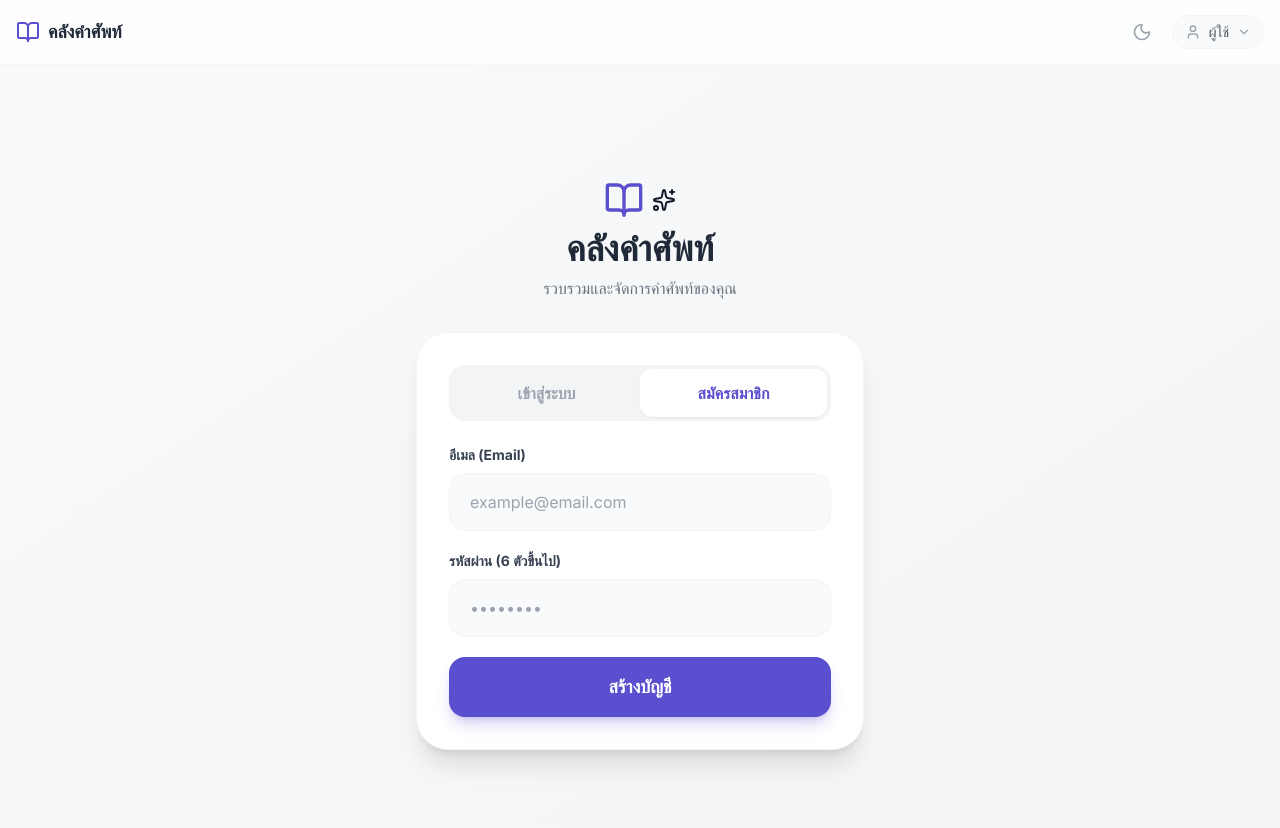
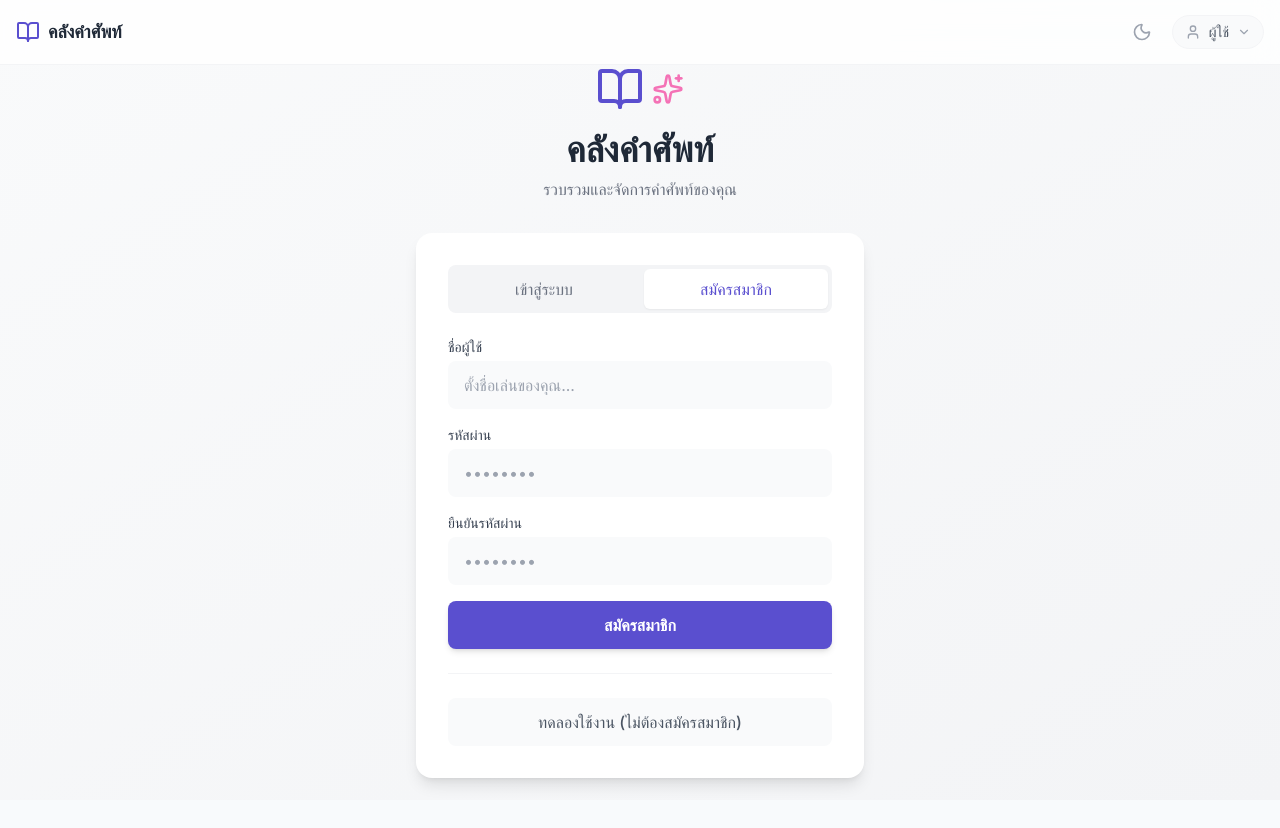
Before and after one commit to TZeropw/Vocabulary-Flashcards, a Next.js app: page /login in a window 1280 px wide. Both pictures are taken after a click on the button "สมัครสมาชิก". Shown: the top 828 px of the page. After the commit the page ends 800 px from the top, so only its background shows below. Built offline with nearby package versions, Linux system fonts and the light colour scheme; no server answers.

Commit message:
แก้

```diff
--- a/app/login/page.tsx
+++ b/app/login/page.tsx
@@ -1,112 +1,77 @@
 'use client';
-import { useState, useEffect } from 'react';
+import Link from 'next/link';
+import { BookOpen, Sparkles } from 'lucide-react';
 import { useRouter } from 'next/navigation';
-import { BookOpen, Sparkles } from 'lucide-react';
-import { auth } from '@/lib/firebase';
-import { createUserWithEmailAndPassword, signInWithEmailAndPassword, onAuthStateChanged } from 'firebase/auth';
+import { useState } from 'react';
 
-export default function RootPage() {
+export default function LoginPage() {
   const router = useRouter();
   const [isLogin, setIsLogin] = useState(true);
 
-  const [email, setEmail] = useState('');
-  const [password, setPassword] = useState('');
-  const [errorMsg, setErrorMsg] = useState('');
+  const [username, setUsername] = useState('');
 
-  useEffect(() => {
-    const unsubscribe = onAuthStateChanged(auth, (user) => {
-      if (user) {
-        const displayName = user.email ? user.email.split('@')[0] : 'ผู้ใช้งาน';
-        localStorage.setItem('vocab-username', displayName);
-        router.push('/dashboard');
-      }
-    });
-    return () => unsubscribe();
-  }, [router]);
+  const handleSubmit = (e: React.FormEvent) => {
+    e.preventDefault();
 
-  const handleAuth = async (e: React.FormEvent) => {
-    e.preventDefault();
-    setErrorMsg('');
+    if (username.trim()) {
+      localStorage.setItem('vocab-username', username);
 
-    if (!email.trim() || !password.trim()) return;
-
-    try {
-      if (isLogin) {
-        await signInWithEmailAndPassword(auth, email, password);
-      } else {
-        await createUserWithEmailAndPassword(auth, email, password);
-      }
-    } catch (err: any) {
-      console.error(err.code);
-      if (err.code === 'auth/email-already-in-use') {
-        setErrorMsg('อีเมลนี้ถูกใช้งานไปแล้ว');
-      } else if (err.code === 'auth/invalid-credential' || err.code === 'auth/wrong-password') {
-        setErrorMsg('อีเมลหรือรหัสผ่านไม่ถูกต้อง');
-      } else if (err.code === 'auth/weak-password') {
-        setErrorMsg('รหัสผ่านต้องมีอย่างน้อย 6 ตัวอักษร');
-      } else if (err.code === 'auth/invalid-email') {
-        setErrorMsg('รูปแบบอีเมลไม่ถูกต้อง');
-      } else {
-        setErrorMsg('เกิดข้อผิดพลาด กรุณาลองใหม่อีกครั้ง');
-      }
+      window.location.href = '/dashboard';
     }
   };
 
   return (
-    <div className="min-h-screen flex flex-col items-center justify-center p-4 transition-colors duration-500">
+    <div className="min-h-[80vh] flex flex-col justify-center items-center">
       <div className="text-center mb-8">
-        <div className="inline-flex items-center justify-center gap-2 mb-2">
-          <BookOpen className="text-primary dark:text-primary-light transition-colors" size={40} />
-          <Sparkles className="text-secondary dark:text-yellow-400 transition-colors" size={24} />
+        <div className="flex justify-center items-center gap-2 text-primary mb-4">
+          <BookOpen size={48} />
+          <Sparkles size={32} className="text-pink-400" />
         </div>
-        <h1 className="text-4xl font-black text-gray-800 dark:text-white transition-colors">คลังคำศัพท์</h1>
-        <p className="text-gray-500 dark:text-gray-400 mt-2 transition-colors">รวบรวมและจัดการคำศัพท์ของคุณ</p>
+        <h1 className="text-4xl font-bold text-gray-800 mb-2">คลังคำศัพท์</h1>
+        <p className="text-gray-500">รวบรวมและจัดการคำศัพท์ของคุณ</p>
       </div>
 
-      <div className="bg-white dark:bg-gray-800 w-full max-w-md rounded-[2rem] shadow-xl p-8 border border-gray-100 dark:border-gray-700 transition-colors duration-500">
-        <div className="flex bg-gray-100 dark:bg-gray-900 p-1 rounded-2xl mb-6 transition-colors">
-          <button onClick={() => { setIsLogin(true); setErrorMsg(''); }} className={`flex-1 py-3 rounded-xl font-bold transition-all ${isLogin ? 'bg-white dark:bg-gray-700 text-primary dark:text-primary-light shadow-sm' : 'text-gray-400 dark:text-gray-500 hover:text-gray-600 dark:hover:text-gray-300'}`}>
-            เข้าสู่ระบบ
-          </button>
-          <button onClick={() => { setIsLogin(false); setErrorMsg(''); }} className={`flex-1 py-3 rounded-xl font-bold transition-all ${!isLogin ? 'bg-white dark:bg-gray-700 text-primary dark:text-primary-light shadow-sm' : 'text-gray-400 dark:text-gray-500 hover:text-gray-600 dark:hover:text-gray-300'}`}>
-            สมัครสมาชิก
-          </button>
+      <div className="bg-white p-8 rounded-2xl shadow-lg w-full max-w-md transition-all duration-300">
+        <div className="flex gap-2 mb-6 p-1 bg-gray-100 rounded-lg">
+          <button onClick={() => setIsLogin(true)} className={`flex-1 py-2 rounded-md font-medium transition duration-200 ${isLogin ? 'bg-white text-primary shadow-sm' : 'text-gray-500 hover:text-gray-700'}`}>เข้าสู่ระบบ</button>
+          <button onClick={() => setIsLogin(false)} className={`flex-1 py-2 rounded-md font-medium transition duration-200 ${!isLogin ? 'bg-white text-primary shadow-sm' : 'text-gray-500 hover:text-gray-700'}`}>สมัครสมาชิก</button>
         </div>
 
-        {errorMsg && (
-          <div className="bg-red-50 dark:bg-red-900/30 text-red-500 dark:text-red-400 p-3 rounded-xl text-sm font-medium mb-4 text-center border border-red-100 dark:border-red-800/50 transition-colors">
-            {errorMsg}
-          </div>
-        )}
-
-        <form onSubmit={handleAuth} className="space-y-5">
+        <form onSubmit={handleSubmit} className="space-y-4">
           <div>
-            <label className="block text-sm font-bold text-gray-700 dark:text-gray-300 mb-2 transition-colors">อีเมล (Email)</label>
+            <label className="block text-sm font-medium text-gray-700 mb-1">ชื่อผู้ใช้</label>
             <input
-              type="email"
-              placeholder="example@email.com"
-              value={email}
-              onChange={(e) => setEmail(e.target.value)}
-              className="w-full bg-gray-50 dark:bg-gray-900 border border-gray-100 dark:border-gray-700 text-gray-900 dark:text-white placeholder-gray-400 dark:placeholder-gray-500 rounded-2xl px-5 py-4 focus:ring-2 focus:ring-primary outline-none transition-colors"
+              type="text"
+              placeholder="ตั้งชื่อเล่นของคุณ..."
+              value={username}
+              onChange={(e) => setUsername(e.target.value)}
+              className="w-full border-gray-200 rounded-lg px-4 py-3 focus:ring-2 focus:ring-primary focus:border-transparent outline-none bg-gray-50 focus:bg-white transition"
               required
             />
           </div>
+
           <div>
-            <label className="block text-sm font-bold text-gray-700 dark:text-gray-300 mb-2 transition-colors">รหัสผ่าน (6 ตัวขึ้นไป)</label>
-            <input
-              type="password"
-              placeholder="••••••••"
-              value={password}
-              onChange={(e) => setPassword(e.target.value)}
-              className="w-full bg-gray-50 dark:bg-gray-900 border border-gray-100 dark:border-gray-700 text-gray-900 dark:text-white placeholder-gray-400 dark:placeholder-gray-500 rounded-2xl px-5 py-4 focus:ring-2 focus:ring-primary outline-none transition-colors"
-              required
-              minLength={6}
-            />
+            <label className="block text-sm font-medium text-gray-700 mb-1">รหัสผ่าน</label>
+            <input type="password" placeholder="••••••••" className="w-full border-gray-200 rounded-lg px-4 py-3 focus:ring-2 focus:ring-primary focus:border-transparent outline-none bg-gray-50 focus:bg-white transition" required />
           </div>
-          <button type="submit" className="w-full bg-primary text-white py-4 rounded-2xl font-bold text-lg hover:bg-primary-dark dark:hover:bg-indigo-500 shadow-lg shadow-primary/25 transition mt-2">
-            {isLogin ? 'เข้าสู่ระบบ' : 'สร้างบัญชี'}
+
+          {!isLogin && (
+             <div className="animate-fade-in-down">
+                <label className="block text-sm font-medium text-gray-700 mb-1">ยืนยันรหัสผ่าน</label>
+                <input type="password" placeholder="••••••••" className="w-full border-gray-200 rounded-lg px-4 py-3 focus:ring-2 focus:ring-primary focus:border-transparent outline-none bg-gray-50 focus:bg-white transition" required />
+             </div>
+          )}
+
+          <button type="submit" className="w-full bg-primary hover:bg-primary-dark text-white font-bold py-3 rounded-lg transition shadow-md hover:shadow-lg transform active:scale-95">
+            {isLogin ? 'เข้าสู่ระบบ' : 'สมัครสมาชิก'}
           </button>
         </form>
+
+        <div className="mt-6 pt-6 border-t border-gray-100">
+          <Link href="/dashboard" className="block w-full bg-gray-50 hover:bg-gray-100 text-gray-600 text-center font-medium py-3 rounded-lg transition">
+            ทดลองใช้งาน (ไม่ต้องสมัครสมาชิก)
+          </Link>
+        </div>
       </div>
     </div>
   );
--- a/app/page.tsx
+++ b/app/page.tsx
@@ -53,57 +53,60 @@ export default function RootPage() {
   };
 
   return (
-    <div className="min-h-screen bg-gray-50 flex flex-col items-center justify-center p-4">
+    // ถอด bg-gray-50 ออก เพื่อให้มันใช้พื้นหลัง Gradient ตัวใหม่จาก layout.tsx
+    <div className="min-h-screen flex flex-col items-center justify-center p-4 transition-colors duration-500">
       <div className="text-center mb-8">
         <div className="inline-flex items-center justify-center gap-2 mb-2">
-          <BookOpen className="text-primary" size={40} />
-          <Sparkles className="text-secondary" size={24} />
+          <BookOpen className="text-primary dark:text-primary-light transition-colors" size={40} />
+          <Sparkles className="text-secondary dark:text-yellow-400 transition-colors" size={24} />
         </div>
-        <h1 className="text-4xl font-black text-gray-800">คลังคำศัพท์</h1>
-        <p className="text-gray-500 mt-2">รวบรวมและจัดการคำศัพท์ของคุณ</p>
+        <h1 className="text-4xl font-black text-gray-800 dark:text-white transition-colors">คลังคำศัพท์</h1>
+        <p className="text-gray-500 dark:text-gray-400 mt-2 transition-colors">รวบรวมและจัดการคำศัพท์ของคุณ</p>
       </div>
 
-      <div className="bg-white w-full max-w-md rounded-[2rem] shadow-xl p-8 border border-gray-100">
-        <div className="flex bg-gray-100 p-1 rounded-2xl mb-6">
-          <button onClick={() => { setIsLogin(true); setErrorMsg(''); }} className={`flex-1 py-3 rounded-xl font-bold transition ${isLogin ? 'bg-white text-primary shadow-sm' : 'text-gray-400'}`}>
+      {/* อัปเกรดกล่องให้เป็นสีเทาเข้มใน Dark Mode */}
+      <div className="bg-white dark:bg-gray-800 w-full max-w-md rounded-[2rem] shadow-xl p-8 border border-gray-100 dark:border-gray-700 transition-colors duration-500">
+        <div className="flex bg-gray-100 dark:bg-gray-900 p-1 rounded-2xl mb-6 transition-colors">
+          <button onClick={() => { setIsLogin(true); setErrorMsg(''); }} className={`flex-1 py-3 rounded-xl font-bold transition-all ${isLogin ? 'bg-white dark:bg-gray-700 text-primary dark:text-primary-light shadow-sm' : 'text-gray-400 dark:text-gray-500 hover:text-gray-600 dark:hover:text-gray-300'}`}>
             เข้าสู่ระบบ
           </button>
-          <button onClick={() => { setIsLogin(false); setErrorMsg(''); }} className={`flex-1 py-3 rounded-xl font-bold transition ${!isLogin ? 'bg-white text-primary shadow-sm' : 'text-gray-400'}`}>
+          <button onClick={() => { setIsLogin(false); setErrorMsg(''); }} className={`flex-1 py-3 rounded-xl font-bold transition-all ${!isLogin ? 'bg-white dark:bg-gray-700 text-primary dark:text-primary-light shadow-sm' : 'text-gray-400 dark:text-gray-500 hover:text-gray-600 dark:hover:text-gray-300'}`}>
             สมัครสมาชิก
           </button>
         </div>
 
         {errorMsg && (
-          <div className="bg-red-50 text-red-500 p-3 rounded-xl text-sm font-medium mb-4 text-center border border-red-100">
+          <div className="bg-red-50 dark:bg-red-900/30 text-red-500 dark:text-red-400 p-3 rounded-xl text-sm font-medium mb-4 text-center border border-red-100 dark:border-red-800/50 transition-colors">
             {errorMsg}
           </div>
         )}
 
         <form onSubmit={handleAuth} className="space-y-5">
           <div>
-            <label className="block text-sm font-bold text-gray-700 mb-2">อีเมล (Email)</label>
+            <label className="block text-sm font-bold text-gray-700 dark:text-gray-300 mb-2 transition-colors">อีเมล (Email)</label>
             <input
               type="email"
               placeholder="example@email.com"
               value={email}
               onChange={(e) => setEmail(e.target.value)}
-              className="w-full bg-gray-50 border border-gray-100 rounded-2xl px-5 py-4 focus:ring-2 focus:ring-primary outline-none"
+              // อัปเกรดช่อง Input ให้รองรับ Dark Mode
+              className="w-full bg-gray-50 dark:bg-gray-900 border border-gray-100 dark:border-gray-700 text-gray-900 dark:text-white placeholder-gray-400 dark:placeholder-gray-500 rounded-2xl px-5 py-4 focus:ring-2 focus:ring-primary outline-none transition-colors"
               required
             />
           </div>
           <div>
-            <label className="block text-sm font-bold text-gray-700 mb-2">รหัสผ่าน (6 ตัวขึ้นไป)</label>
+            <label className="block text-sm font-bold text-gray-700 dark:text-gray-300 mb-2 transition-colors">รหัสผ่าน (6 ตัวขึ้นไป)</label>
             <input
               type="password"
               placeholder="••••••••"
               value={password}
               onChange={(e) => setPassword(e.target.value)}
-              className="w-full bg-gray-50 border border-gray-100 rounded-2xl px-5 py-4 focus:ring-2 focus:ring-primary outline-none"
+              className="w-full bg-gray-50 dark:bg-gray-900 border border-gray-100 dark:border-gray-700 text-gray-900 dark:text-white placeholder-gray-400 dark:placeholder-gray-500 rounded-2xl px-5 py-4 focus:ring-2 focus:ring-primary outline-none transition-colors"
               required
               minLength={6}
             />
           </div>
-          <button type="submit" className="w-full bg-primary text-white py-4 rounded-2xl font-bold text-lg hover:bg-primary-dark shadow-lg shadow-primary/25 transition mt-2">
+          <button type="submit" className="w-full bg-primary text-white py-4 rounded-2xl font-bold text-lg hover:bg-primary-dark dark:hover:bg-indigo-500 shadow-lg shadow-primary/25 transition mt-2">
             {isLogin ? 'เข้าสู่ระบบ' : 'สร้างบัญชี'}
           </button>
         </form>
```
